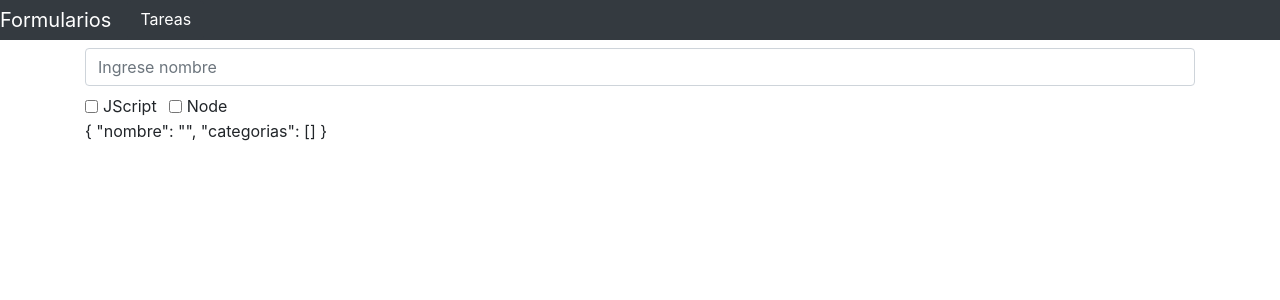
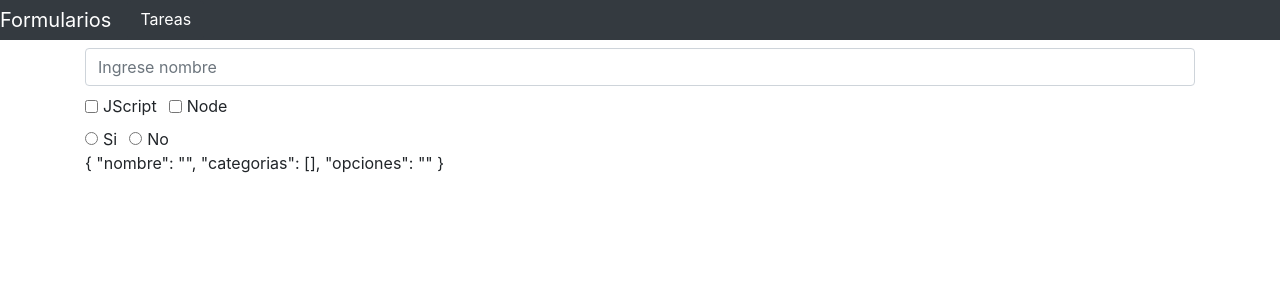
Before and after one commit to gerMdz/lear-vue, a Vue app in the folder formulario-1/: page / in a window 1280 px wide. Shown: the top 300 px of the page. Built offline with nearby package versions, Linux system fonts and the light colour scheme.

Commit message:
Radiobuttom and vmodel

```diff
--- a/formulario-1/src/views/HomeView.vue
+++ b/formulario-1/src/views/HomeView.vue
@@ -28,6 +28,32 @@
       <label for="check-2" class="form-check-label"> Node</label>
 
     </div>
+
+    <div class="mt-2">
+      <div class="form-check form-check-inline">
+        <input
+            type="radio"
+            id="radio-1"
+            class="form-check-input"
+            v-model="tarea.opciones"
+            value="Si"
+        >
+        <label for="radio-1" class="form-check-label"> Si</label>
+      </div>
+      <div class="form-check form-check-inline">
+        <input
+            type="radio"
+            id="radio-2"
+            class="form-check-input"
+            v-model="tarea.opciones"
+            value="No"
+        >
+        <label for="radio-2" class="form-check-label"> No</label>
+
+      </div>
+
+    </div>
+
   </form>
   <p>{{tarea}}</p>
 </template>
@@ -45,7 +71,8 @@ export default {
     return {
       tarea: {
         nombre: '',
-        categorias: []
+        categorias: [],
+        opciones: '',
       }
     }
   }
```
